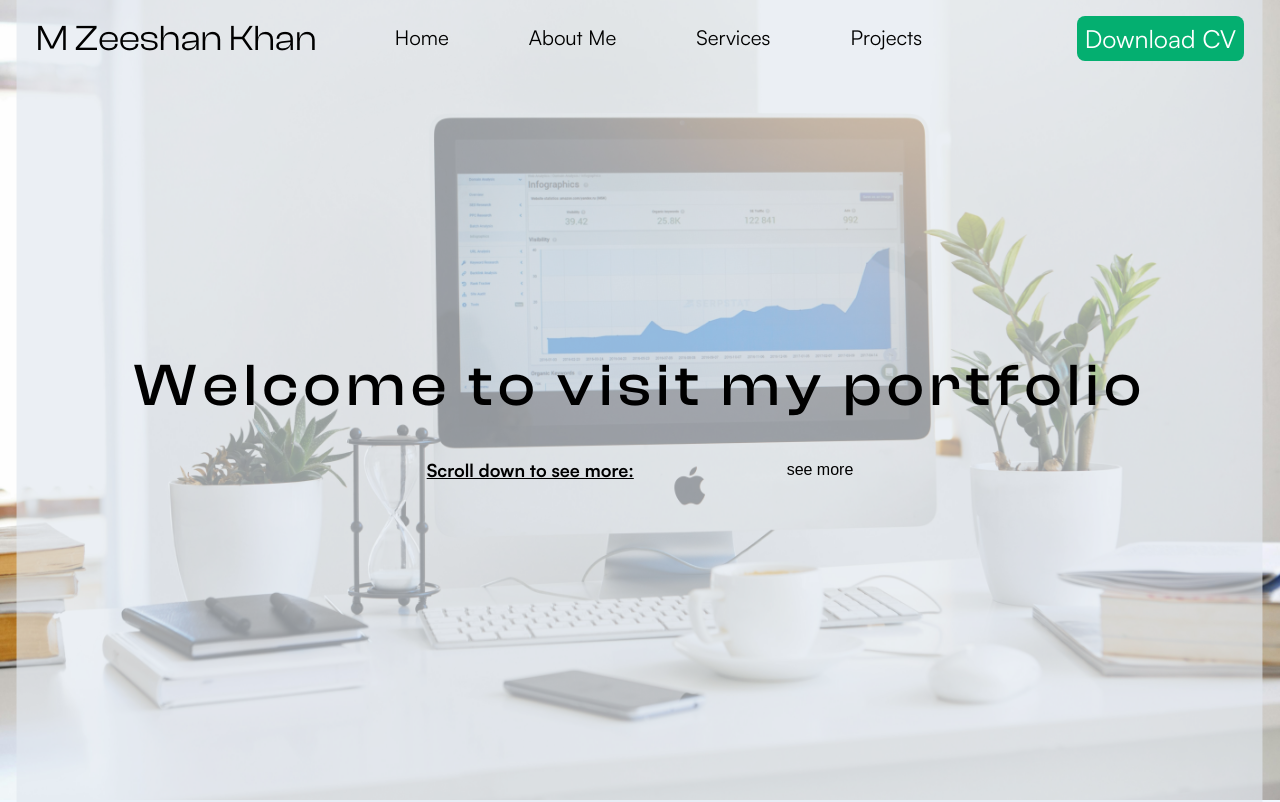
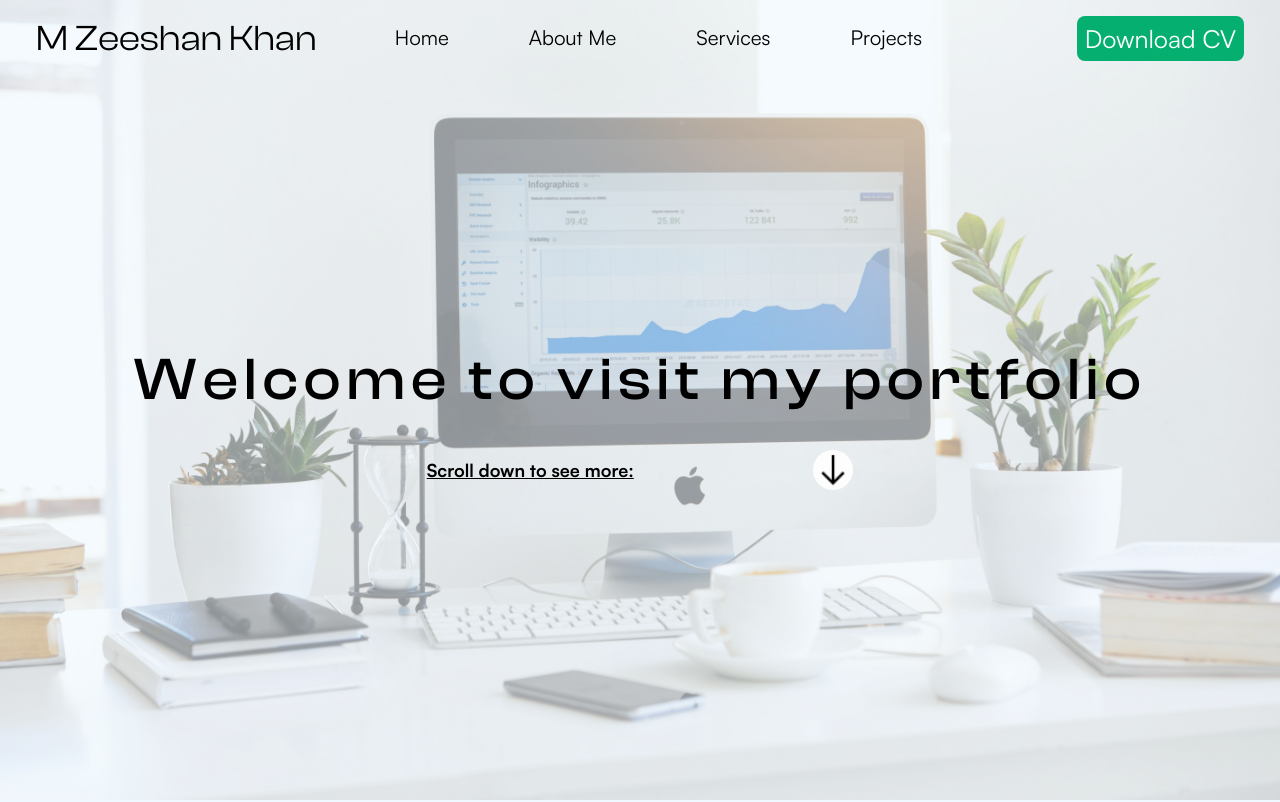
Before and after one commit to ZeeshanZk09/mzeeshankhan, a Next.js app: page / in a window 1280 px wide. Shown: the top 802 px of the page. Built offline with nearby package versions, Linux system fonts and the light colour scheme.

Commit message:
giff added

```diff
--- a/src/app/page.tsx
+++ b/src/app/page.tsx
@@ -1,6 +1,7 @@
 import * as React from "react";
 import Hero from "@/components/hero/Hero";
 import Link from "next/link";
+import Image from "next/image";
 // import Projects from '@/components/Projects'
 // import Testimonials from '@/components/Testimonials'
 // import ContactMe from '@/components/ContactMe'
@@ -9,8 +10,9 @@ export default function Home() {
   return (
     <main className="overflow-hidden">
       <section className=" h-screen  overflow-hidden flex items-center space-y-10 flex-col justify-center ">
-        <div className="absolute  h-screen  w-screen welcome-img"/>
-        <div className="absolute transform scale-[1.09] lg:scale-[1.064] -translate-y-10  h-screen overflow-x-hidden w-[91.5vw] bg-slate-200 opacity-65 z-10" />
+        <div className="absolute   h-screen  w-screen bg-white opacity-40 " >
+            <Image src={`/assets/images/welcome-bg-img.jpg`} alt="welcome-bg-img" fill className="object-cover w-full h-full" />
+        </div>
         <h1 className="font-clashDisplayMedium tracking-widest text-center text-4xl px-2 sm:p-0 sm:text-6xl z-50">
           Welcome to visit my portfolio
         </h1>
@@ -18,7 +20,9 @@ export default function Home() {
           <p className="text-lg justify-self-start font-satoshiBold underline">
             Scroll down to see more:
           </p>
-          <Link href={`#hero`}>see more</Link>
+          <Link href={`#hero`} >
+            <Image src={`/assets/giffs/down.gif`} width={100} height={100} alt="down.gif" className="object-cover rounded-full w-10 h-10" />
+          </Link>
         </div>
       </section>
       <Hero />
```
Also changed, not shown: public/assets/giffs/down.gif (added).
